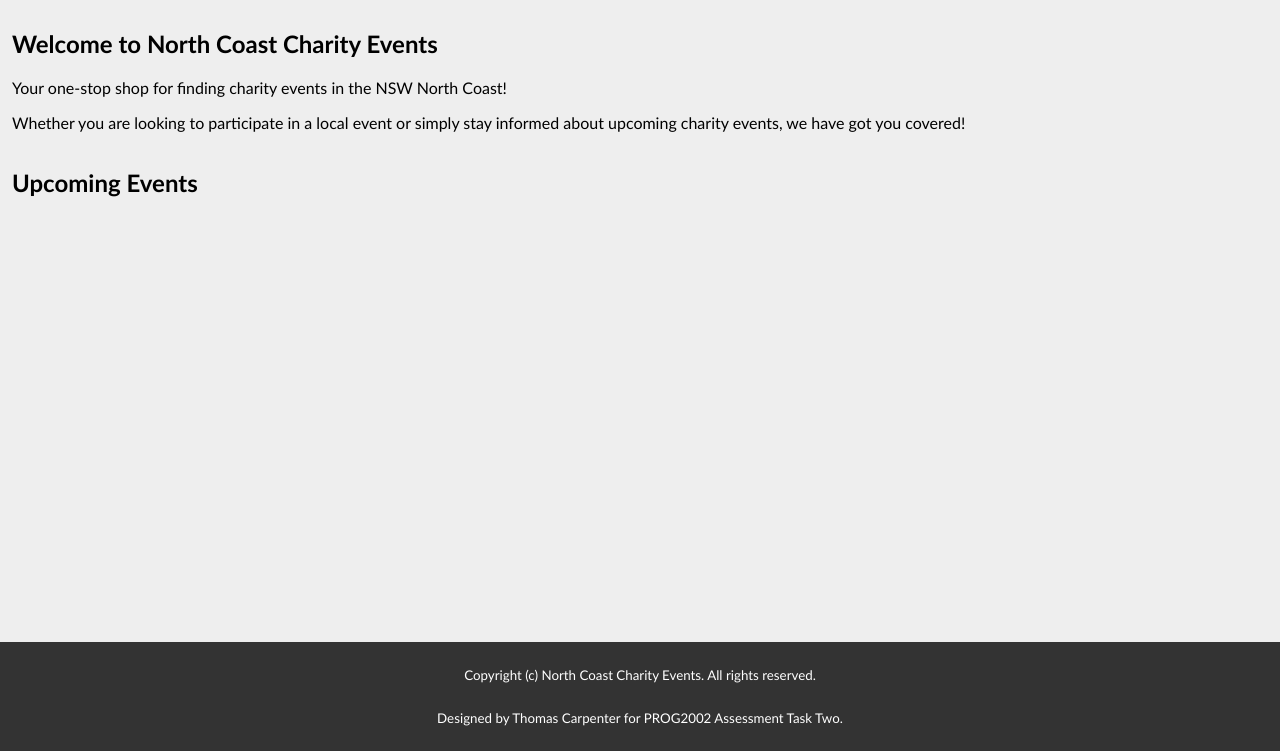
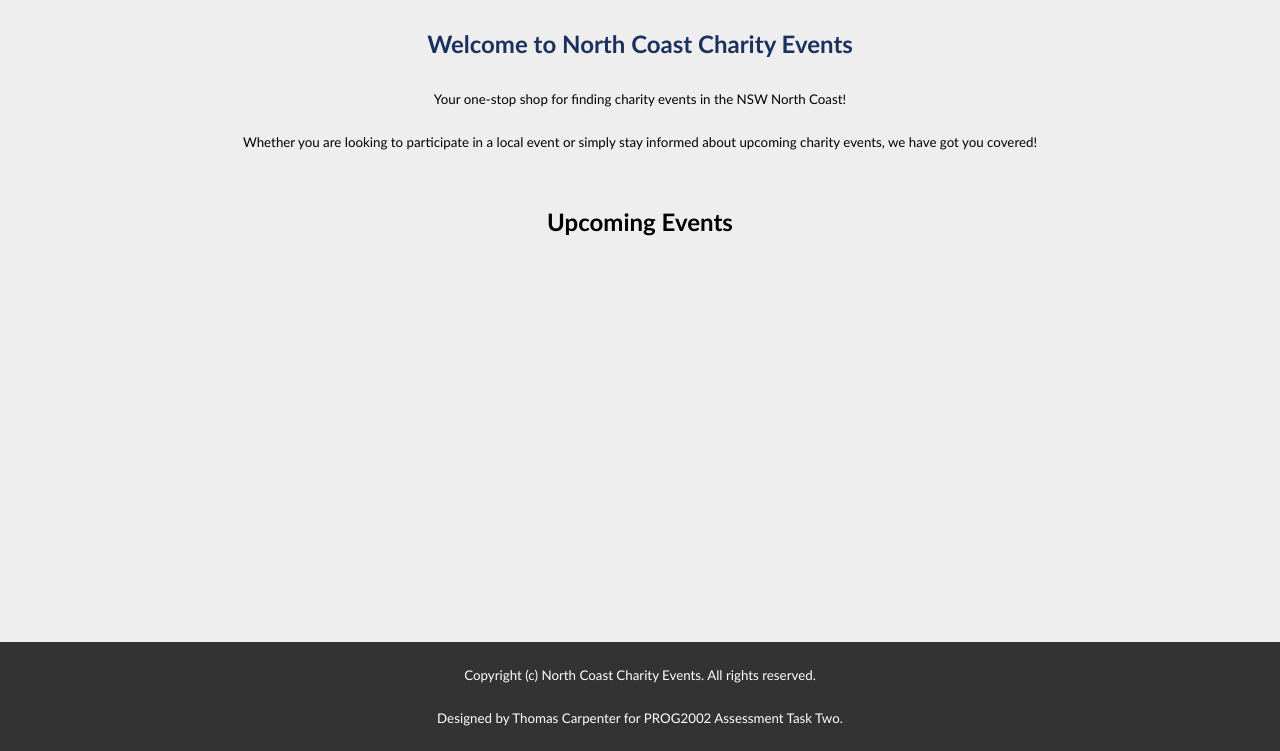
Before and after one commit to soccer92/23636116-PROG2002-AT2-SCU, a plain HTML site: page web/index.html in a window 1280 px wide. Shown: the part 49-800 px from the top of the page. Drawn offline with Linux system fonts and the light colour scheme.

Commit message:
Commenced styling the section and associated elements.

```diff
--- a/web/styling.css
+++ b/web/styling.css
@@ -57,11 +57,26 @@ main {
     display: flex;
     flex-direction: column;
     flex: 1;
-    padding: 12px;
     overflow-x: hidden;
     overflow-y: auto; /* Allow vertical scrolling if content overflows */
 }
 /* Main Conclude */
+
+/* Section */
+section {
+    display: flex;
+    flex-direction: column;
+    padding: 12px;
+    text-align: center;
+}
+
+section > h1 {
+    color: #1b315e;
+}
+
+section > p {
+    font-size: 10pt;
+}
 
 /* Footer */
 footer {
```
